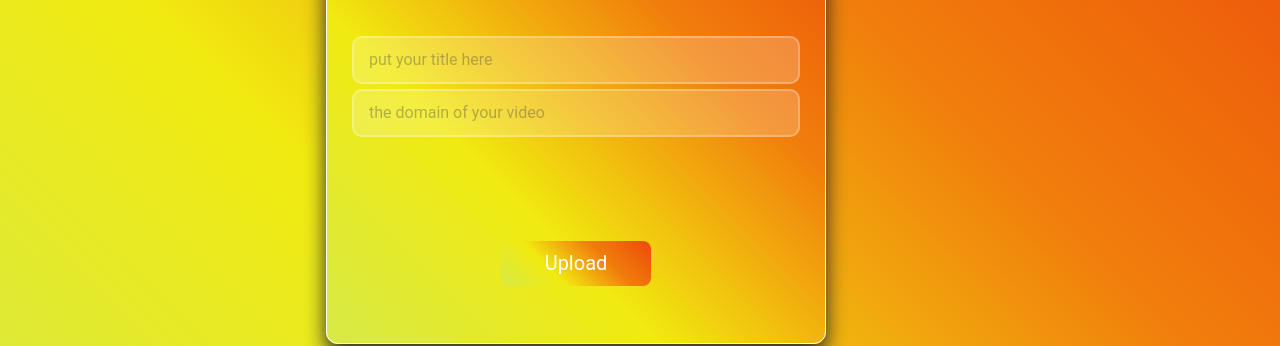
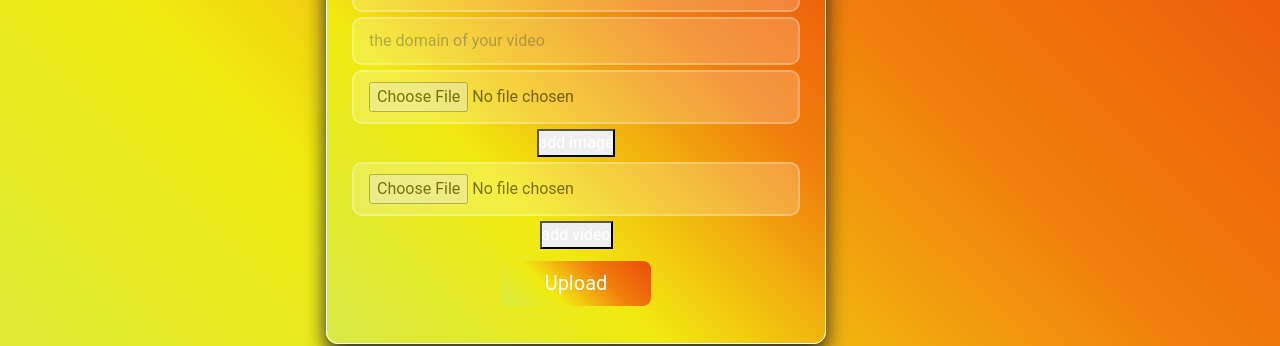
Before and after one commit to Hamdi-Kaoubi/final-project, a React (Create React App) app in the folder frontend/: page /uploads in a window 1280 px wide. Both pictures are taken after a click on the button "Upload". Shown: the part 251-597 px from the top of the page. Built offline with nearby package versions, Linux system fonts and the light colour scheme; no server answers; some icons are missing.

Commit message:
eight commit

```diff
--- a/frontend/src/Components/UsersUploads/Modal.js
+++ b/frontend/src/Components/UsersUploads/Modal.js
@@ -1,6 +1,40 @@
-import React from 'react'
+import axios from 'axios'
+import React, { useState } from 'react'
+import { useDispatch } from 'react-redux'
+import { get_uploads } from '../../redux/action/Action'
 import './Modal.css'
 const Modal = ({closeModal}) => {
+    const dispatch=useDispatch()
+    const [title, setTitle]=useState('')
+    const [domain, setDomain]=useState('')
+    const [image,setImage]=useState([])
+    const [video, setVideo]=useState([])
+    const[img,setImg]=useState('')
+    const [vid,setVid]=useState('')
+    const addImage=async()=>{
+        const formData=new FormData
+        formData.append('file',image)
+        formData.append('upload_preset','hamdi_kb')
+        await axios.post('http://api.cloudinary.com/v1_1/djcqzobzn/upload',formData)
+        .then((res)=>setImg(res.data.url))
+    }
+    const addVideo=async()=>{
+        const formData=new FormData
+        formData.append('file',video)
+        formData.append('upload_preset','hamdi_kb')
+        await axios.post('http://api.cloudinary.com/v1_1/djcqzobzn/upload',formData)
+        .then((res)=>setVid(res.data.url))
+    }
+    const handlePost=(res)=>{
+        axios.post('/addupload',{
+            title:title,
+            domain:domain,
+            thumbNailImage:img,
+            video:vid
+        })
+        .then((res)=>console.log(res.data))
+        .then(dispatch(get_uploads()))
+    }
   return (
     <div className='modalBackground'>
         <div className='modalContainer'>
@@ -11,11 +45,15 @@ const Modal = ({closeModal}) => {
                 <h2>Surprise us</h2>
             </div>
             <div className='modalBody'>
-                <input type='text' placeholder='put your title here'/>
-                <input type='text' placeholder='the domain of your video'/>
+                <input type='text' placeholder='put your title here' onChange={(e)=>setTitle(e.target.value)}/>
+                <input type='text' placeholder='the domain of your video' onChange={(e)=>setDomain(e.target.value)}/>
+                <input type='file' onChange={(e)=>setImage(e.target.files[0])}/>
+                <button onClick={addImage}>add image</button>
+                <input type='file' onChange={(e)=>setVideo(e.target.files[0])}/>
+                <button onClick={addVideo}>add video</button>
             </div>
             <div className='modalFooter'>
-                <button>Upload</button>
+                <button onClick={handlePost}>Upload</button>
             </div>
         </div>
     </div>
--- a/frontend/src/Components/UsersUploads/UsersUploads.js
+++ b/frontend/src/Components/UsersUploads/UsersUploads.js
@@ -28,7 +28,7 @@ const UsersUploads = () => {
         <div className='uploads-container'>
         {uploads.map((el)=>
           <Card style={{ width: '18rem', boxShadow:'0 10px 20px rgb(40, 40, 40)',cursor:'pointer'}}>
-      <Card.Img variant="top" src={el.thumbNailImage} />
+          <a  href={el.video}  target="_blank" rel='noreferrer'><Card.Img variant="top" src={el.thumbNailImage} /></a>
       <Card.Body>
         <Card.Title>{el.title}</Card.Title>
         <Card.Text>
```
